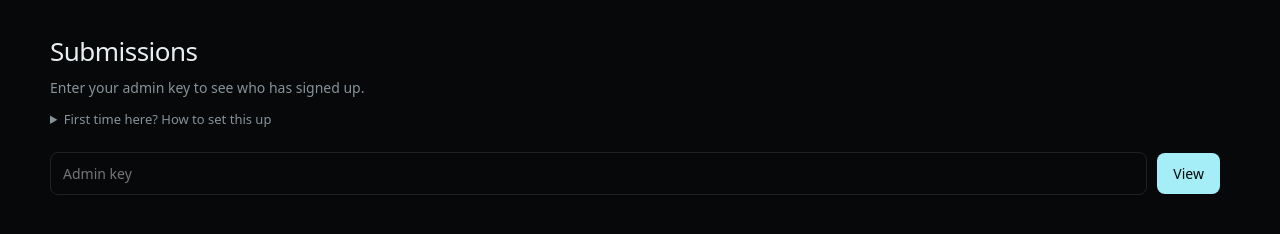
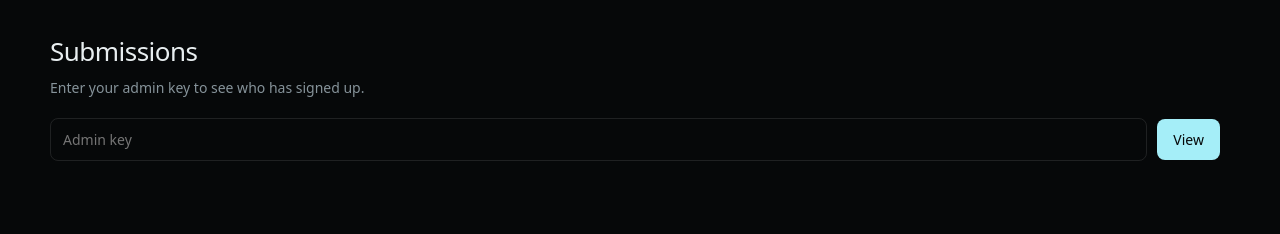
Before and after one commit to iiipppooool/website101, a plain HTML site: page admin.html in a window 1280 px wide. Drawn offline with Linux system fonts and the light colour scheme.

Commit message:
Remove set-up instructions from the admin page
Co-Authored-By: Claude Fable 5.2 <noreply@anthropic.com>
Claude-Session: https://claude.ai/code/session_01NmoEffsa8DQsnnZ2d28Upz

```diff
--- a/admin.html
+++ b/admin.html
@@ -35,7 +35,6 @@
 <main>
   <h1>Submissions</h1>
   <p>Enter your admin key to see who has signed up.</p>
-  <details style="margin:-8px 0 22px;color:var(--muted);font-size:13px"><summary style="cursor:pointer">First time here? How to set this up</summary><ol style="line-height:1.8;padding-left:18px"><li>In Vercel, open this project, go to Storage, create an Upstash for Redis database and connect it to the project.</li><li>In Settings, Environment Variables, add <code>ADMIN_KEY</code> with a long password of your own (12 or more characters).</li><li>Redeploy, then come back and type that password above.</li></ol></details>
   <form id="login"><input type="password" id="key" placeholder="Admin key" autocomplete="current-password" aria-label="Admin key" required><button>View</button><span id="msg" role="alert"></span></form>
   <div id="out" hidden>
     <div class="tiles" id="tiles"></div>
```
